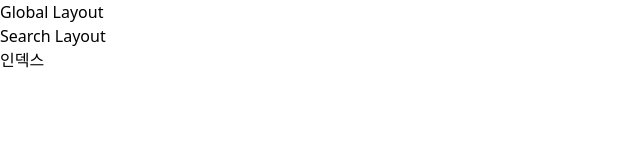
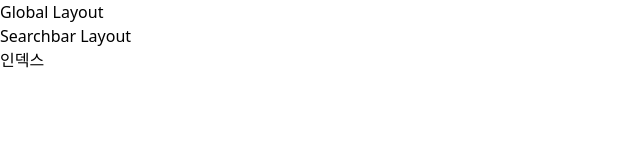
Before and after one commit to sysmae/onebite-cinema-app, a Next.js app: page / in a window 1280 px wide. Shown: the top 160 px of the page, without its empty margins (0-640 px from the left). Built offline with nearby package versions, Linux system fonts and the light colour scheme.

Commit message:
searchbar 레이아웃 이름 수정

```diff
--- a/src/app/(with-searchbar)/layout.tsx
+++ b/src/app/(with-searchbar)/layout.tsx
@@ -1,11 +1,11 @@
-export default function SearchLayout({
+export default function SearchbarLayout({
   children,
 }: Readonly<{
   children: React.ReactNode
 }>) {
   return (
     <div>
-      <div>Search Layout</div>
+      <div>Searchbar Layout</div>
       {children}
     </div>
   )
```
